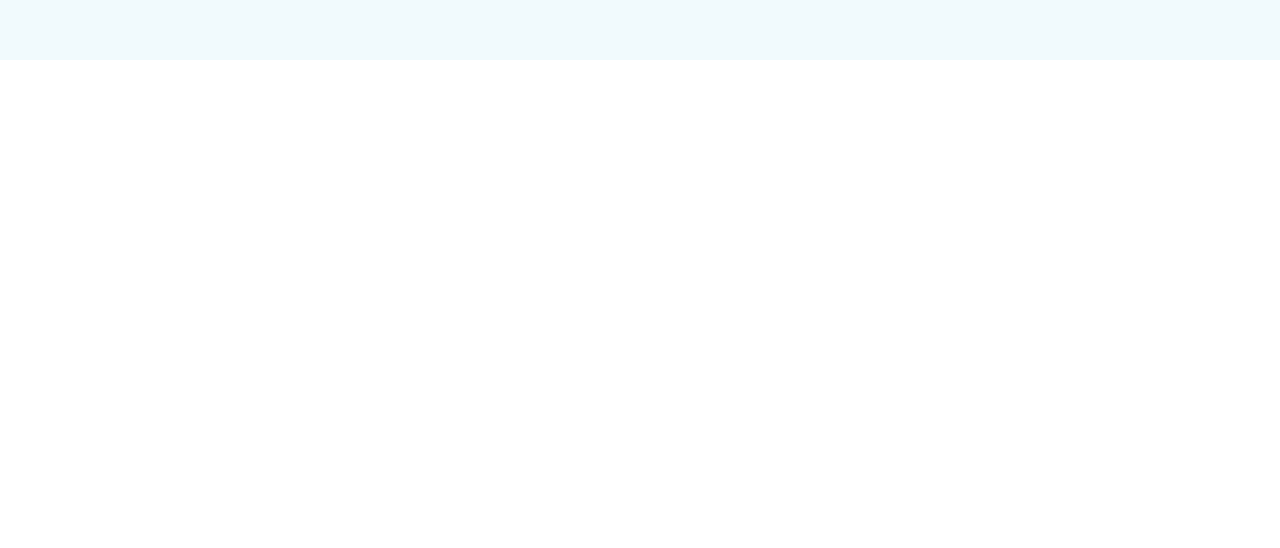
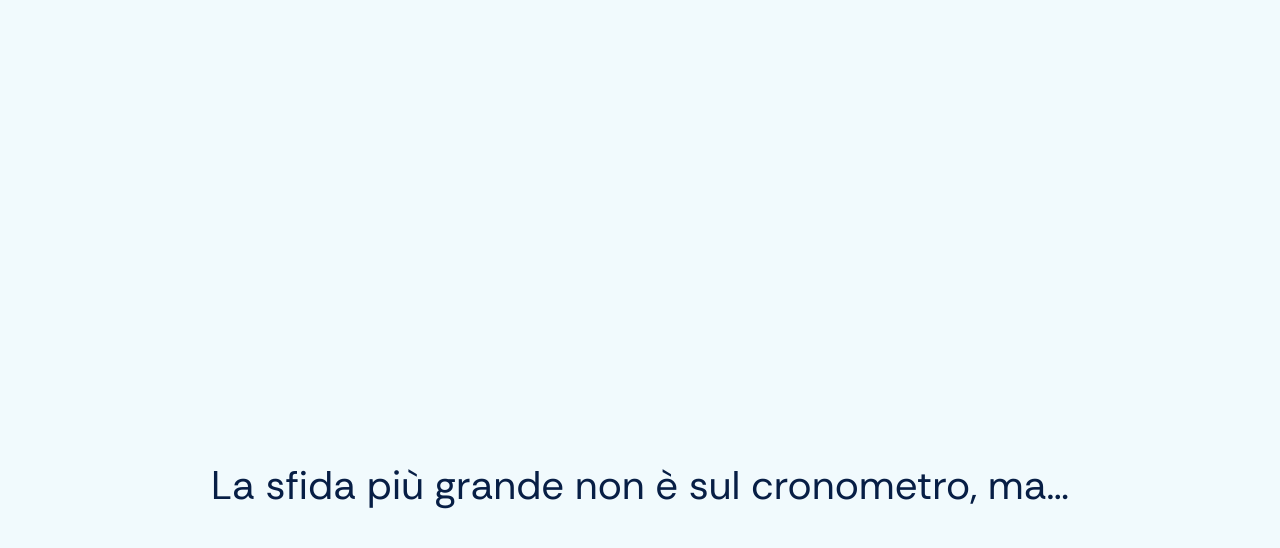
Before and after one commit to davidzhou-polimi/underskin, a SvelteKit app: page / in a window 1280 px wide. Shown: the part 6348-6896 px from the top of the page. Before the commit the page ends 6408 px from the top, so only its background shows below. Built offline with nearby package versions, Linux system fonts and the light colour scheme.

Commit message:
frase finale prima del footer

```diff
--- /dev/null
+++ b/src/lib/components/sections/FinaleSection.svelte
@@ -0,0 +1,37 @@
+<section class="finale-section" aria-label="Chiusura della storia">
+    <div class="finale-content">
+        <p class="finale-phrase">La sfida più grande non è sul cronometro, ma…</p>
+    </div>
+</section>
+
+<style>
+    .finale-section {
+        min-height: 100vh;
+        padding-top: var(--spacing-14);
+        padding-left: var(--spacing-2);
+        padding-right: var(--spacing-2);
+        padding-bottom: var(--spacing-14);
+        background-color: var(--background-primary);
+        display: flex;
+        align-items: flex-start;
+        justify-content: center;
+        box-sizing: border-box;
+    }
+
+    .finale-content {
+        width: 100%;
+        max-width: 90rem;
+        display: flex;
+        justify-content: center;
+    }
+
+    .finale-phrase {
+        margin: 0;
+        font-family: var(--font-family-base);
+        font-size: var(--text-l);
+        font-weight: 400;
+        line-height: 1.25;
+        color: var(--content-primary);
+        text-align: center;
+    }
+</style>
--- a/src/routes/+page.svelte
+++ b/src/routes/+page.svelte
@@ -1,11 +1,13 @@
 <script>
     import OutroSection from '$lib/components/sections/OutroSection.svelte';
+    import FinaleSection from '$lib/components/sections/FinaleSection.svelte';
     import PerformanceSection from '$lib/components/sections/PerformanceSection.svelte';
 </script>
 
 <main>
     <OutroSection />
     <PerformanceSection />
+    <FinaleSection />
 </main>
 
 <style>
```
